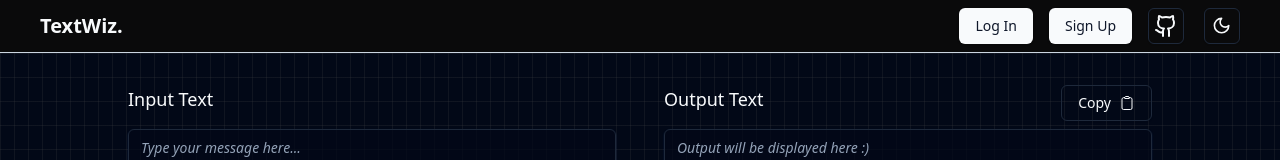
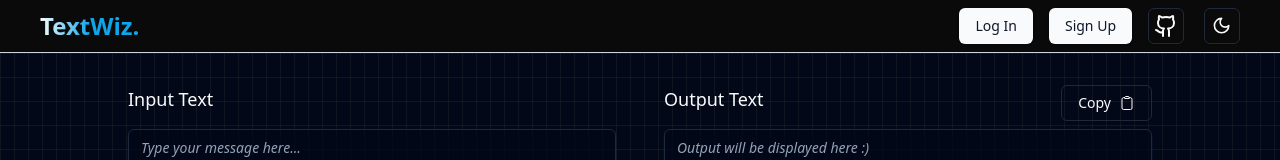
Before and after one commit to R1shabh-Gupta/TextWiz, a React (Vite) app: page / in a window 1280 px wide. Shown: the top 160 px of the page. Built offline with nearby package versions, Linux system fonts and the light colour scheme; no server answers; what tailwindcss-patterns would draw is missing.

Commit message:
updated logo

```diff
--- a/src/components/Navbar.tsx
+++ b/src/components/Navbar.tsx
@@ -35,7 +35,9 @@
   return (
     <>
       <nav className="flex justify-between py-2 px-10 items-center bg-slate-50 dark:bg-[#0a0a0b]">
-        <h1 className="font-bold text-xl antialiased">TextWiz.</h1>
+        <h1 className="text-2xl font-bold bg-gradient-to-r from-sky-400 to-blue-500 dark:bg-gradient-to-r dark:from-white dark:via-sky-500 dark:to-sky-500 bg-clip-text text-transparent">
+          TextWiz.
+        </h1>
 
         {/* menu */}
         {/* mobile */}
```
